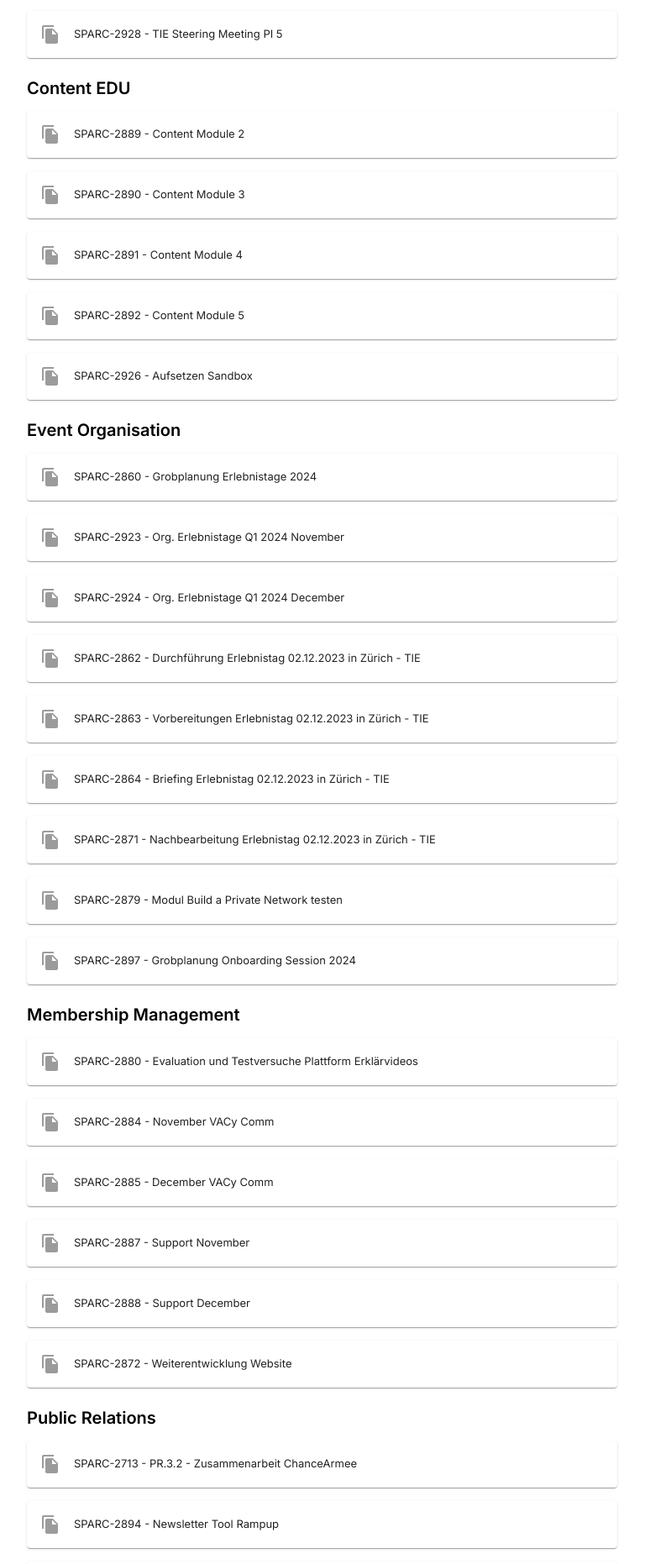
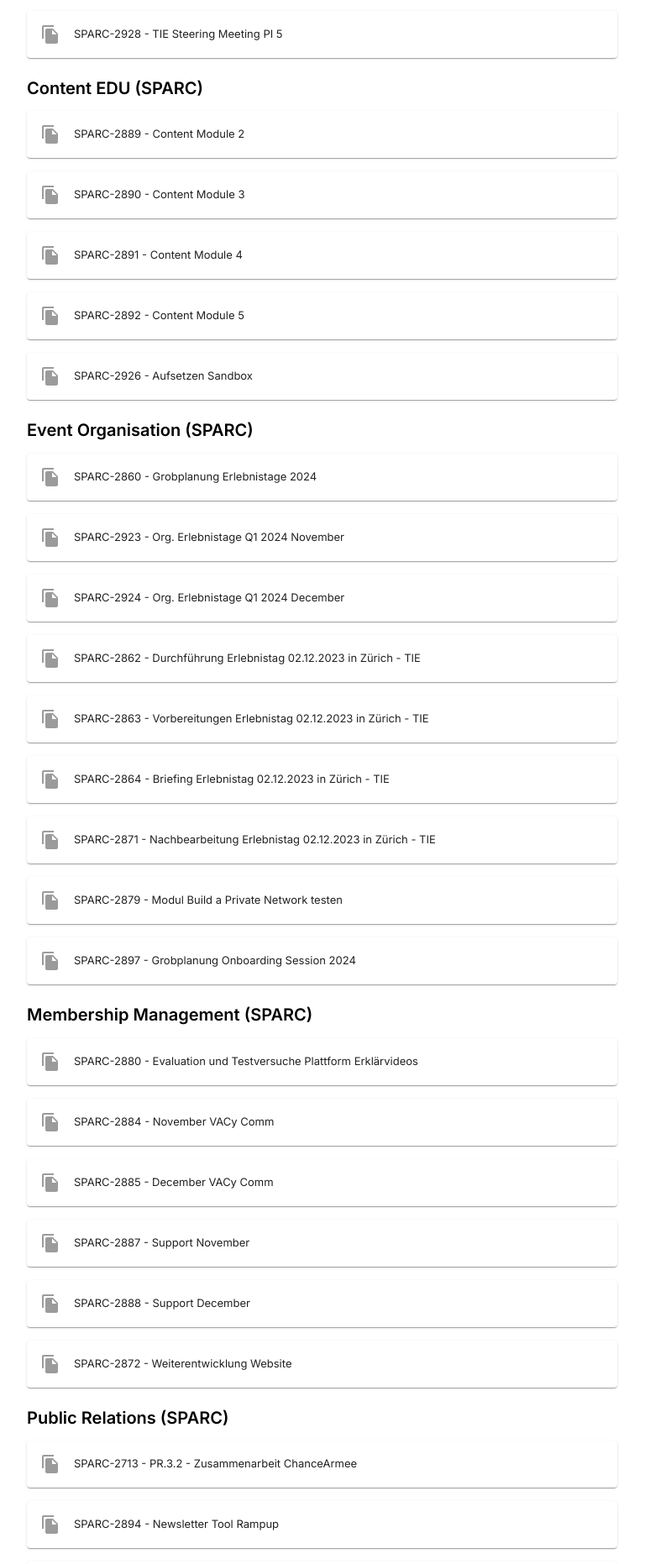
Before and after one commit to rroeoe/sparc-tasks-website, a React (Create React App) app: page / in a window 1280 px wide. Shown: the part 347-2209 px from the top of the page at 84% size, without its empty margins (0-768 px from the left). Built offline with nearby package versions, Linux system fonts and the light colour scheme.

Commit message:
adjusted workingStream expression

```diff
--- a/src/data/data.js
+++ b/src/data/data.js
@@ -10,7 +10,7 @@ export const data = [
     ]
   },
   {
-    "workingStream": "Content EDU",
+    "workingStream": "Content EDU (SPARC)",
     "tasks": [
       "SPARC-2889 - Content Module 2",
       "SPARC-2890 - Content Module 3",
@@ -20,7 +20,7 @@ export const data = [
     ]
   },
   {
-    "workingStream": "Event Organisation",
+    "workingStream": "Event Organisation (SPARC)",
     "tasks": [
       "SPARC-2860 - Grobplanung Erlebnistage 2024",
       "SPARC-2923 - Org. Erlebnistage Q1 2024 November",
@@ -34,7 +34,7 @@ export const data = [
     ]
   },
   {
-    "workingStream": "Membership Management",
+    "workingStream": "Membership Management (SPARC)",
     "tasks": [
       "SPARC-2880 - Evaluation und Testversuche Plattform Erklärvideos",
       "SPARC-2884 - November VACy Comm",
@@ -45,7 +45,7 @@ export const data = [
     ]
   },
   {
-    "workingStream": "Public Relations",
+    "workingStream": "Public Relations (SPARC)",
     "tasks": [
       "SPARC-2713 - PR.3.2 - Zusammenarbeit ChanceArmee",
       "SPARC-2894 - Newsletter Tool Rampup",
```
